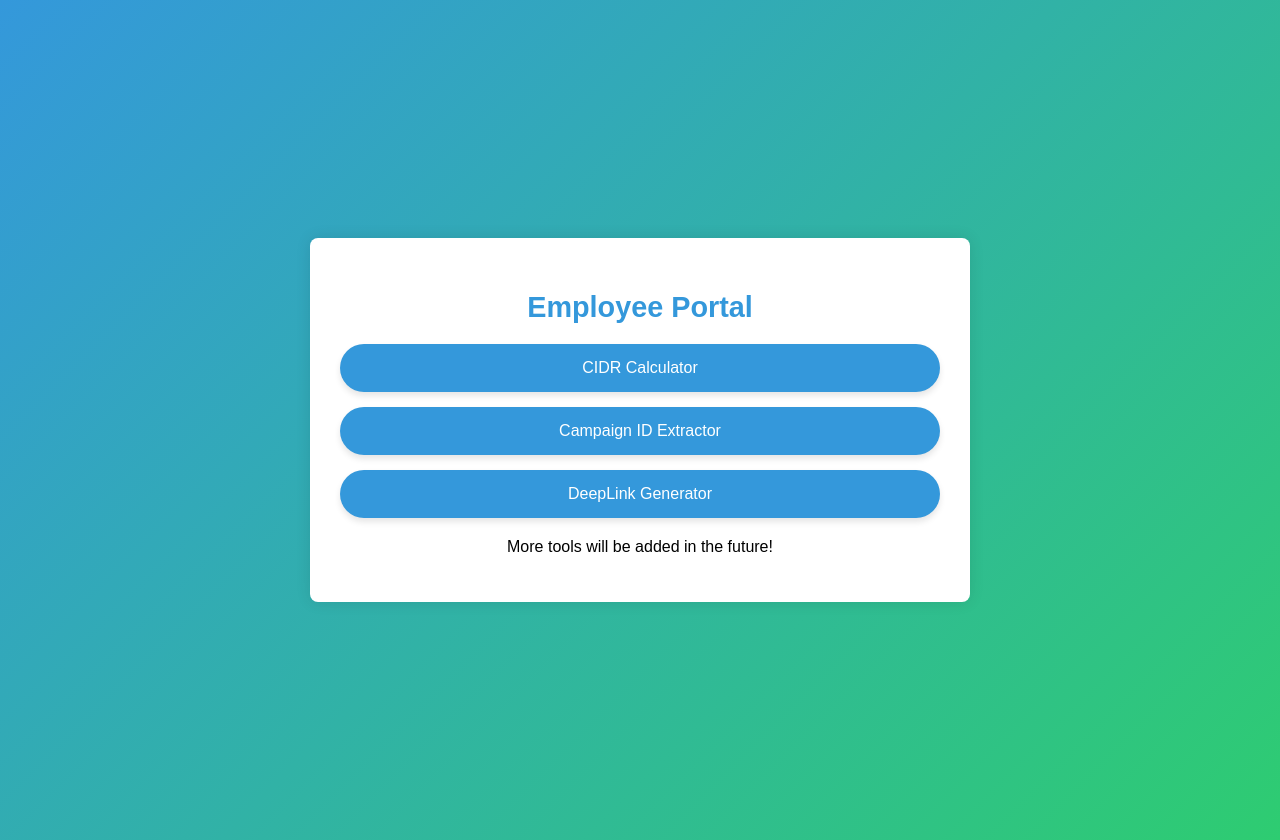
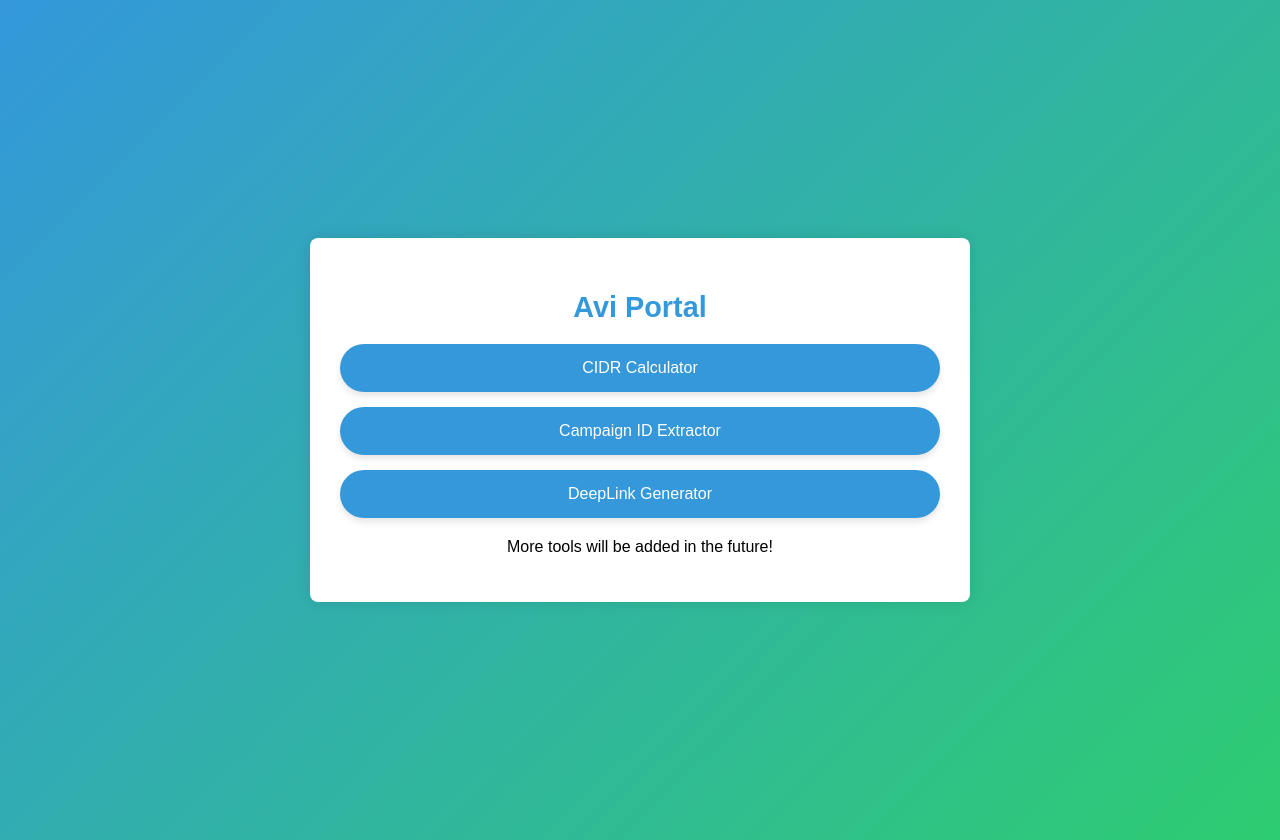
Before and after one commit to AvixTz/PortalE, a plain HTML site: page index.html in a window 1280 px wide. Drawn offline with Linux system fonts and the light colour scheme.

Commit message:
Update index.html

```diff
--- a/index.html
+++ b/index.html
@@ -62,7 +62,7 @@
 </head>
 <body>
     <div class="container">
-        <h2>Employee Portal</h2>
+        <h2>Avi Portal</h2>
         <ul>
             <li><a href="https://avixtz.github.io/CIDR-CALC/" target="_blank">CIDR Calculator</a></li>
             <li><a href="https://avixtz.github.io/Campaign-ID-Extractor/" target="_blank">Campaign ID Extractor</a></li>
```
